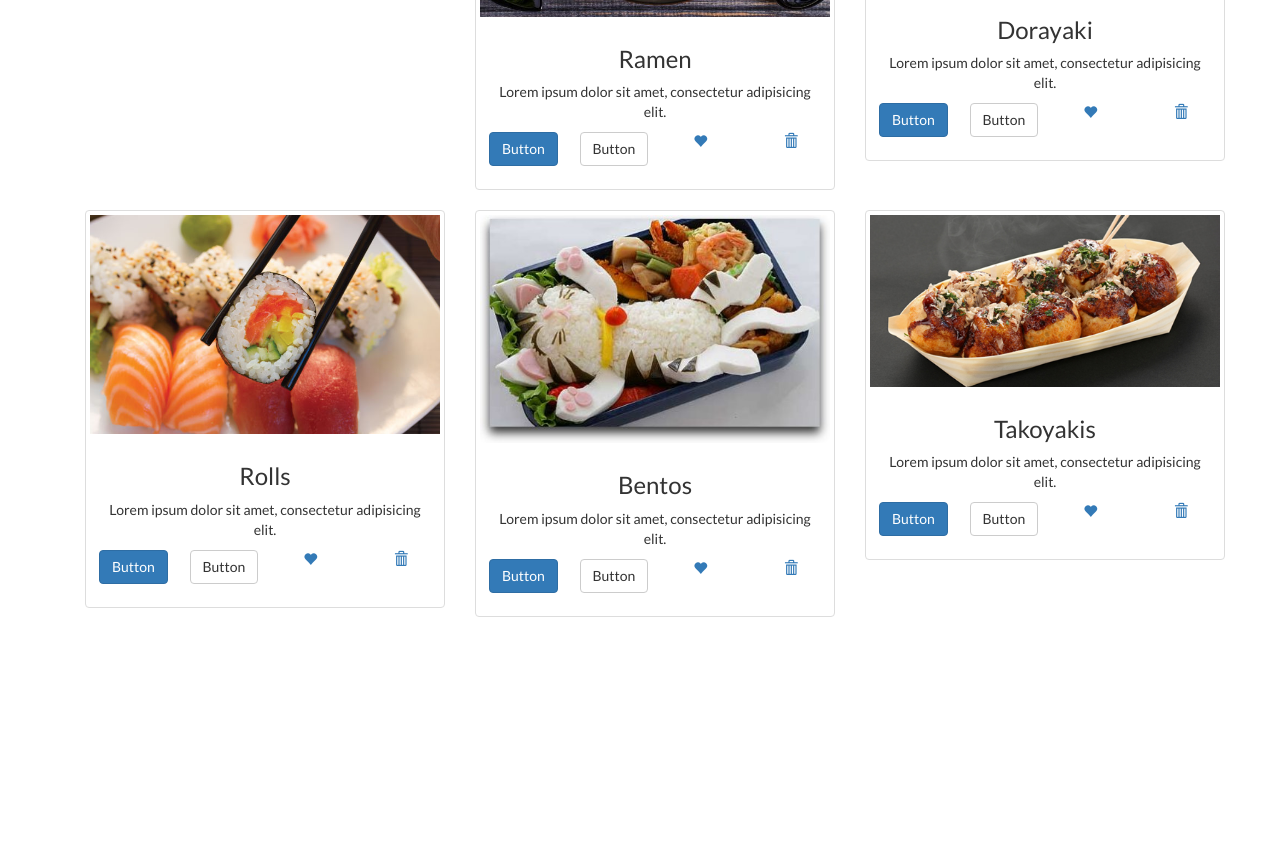
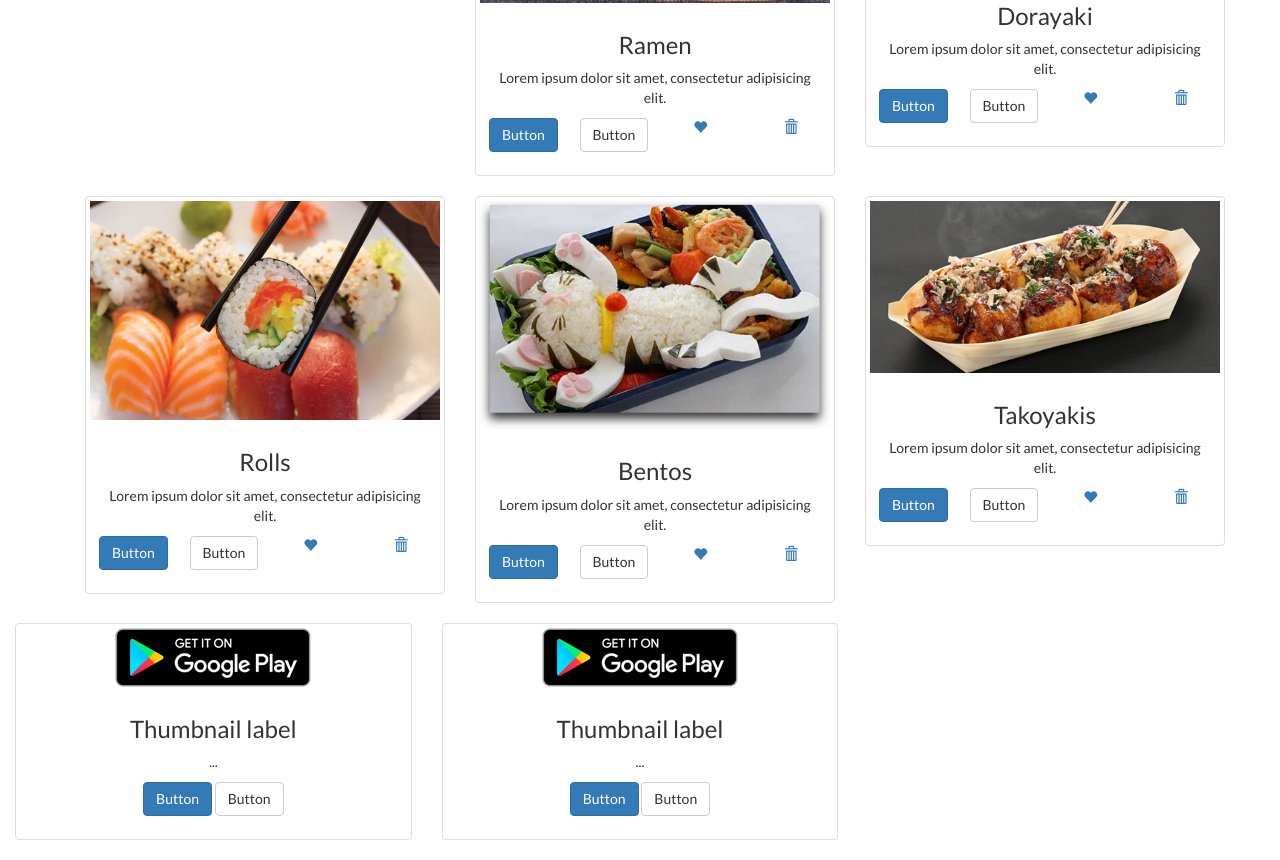
Before and after one commit to IsmaryAlvarez/Social-Network, a plain HTML site: page index.html in a window 1280 px wide. Shown: the part 434-1294 px from the top of the page. Before the commit the page ends 1071 px from the top, so only its background shows below. Drawn offline with nearby package versions, Linux system fonts and the light colour scheme.

Commit message:
conflictos

```diff
--- a/assets/css/main.css
+++ b/assets/css/main.css
@@ -89,6 +89,7 @@
 }
 
 
+<<<<<<< Updated upstream
 .dentro
 {
   margin-top: 1em;
@@ -101,6 +102,14 @@
 }*/
 
 /*-------------------------------------------*/
+=======
+.caption img{
+    border-radius: 50%;
+    height: 4em;
+    width: 4em;
+
+}
+>>>>>>> Stashed changes
 
 /*
 #viaje{
--- a/index.html
+++ b/index.html
@@ -943,6 +943,31 @@
 
 
 
+			<div class="col-lg-4 col-md-4 col-sm-6 col-xs-6 text-center">
+				<div class="thumbnail">
+				<img src="assets/images/enBadgeWebGeneric.png" alt="...">
+					<div class="caption">
+						<h3>Thumbnail label</h3>
+						<p>...</p>
+
+						<p><a href="#" class="btn btn-primary" role="button">Button</a> <a href="#" class="btn btn-default" role="button">Button</a></p>
+					</div>
+				</div>
+			</div>
+			<div class="col-lg-4 col-md-4 col-sm-6 col-xs-6 text-center">
+				<div class="thumbnail">
+				<img src="assets/images/enBadgeWebGeneric.png" alt="...">
+					<div class="caption">
+						<h3>Thumbnail label</h3>
+						<p>...</p>
+						<p><a href="#" class="btn btn-primary" role="button">Button</a> <a href="#" class="btn btn-default" role="button">Button</a></p>
+					</div>
+				</div>
+			</div>
+		</div>
+	</div>
+
+
 	<!-- Script circulo de progreso-->
 	<script src="assets/jquery-circle-progress-1.2.2/dist/circle-progress.js"></script>
 
```
